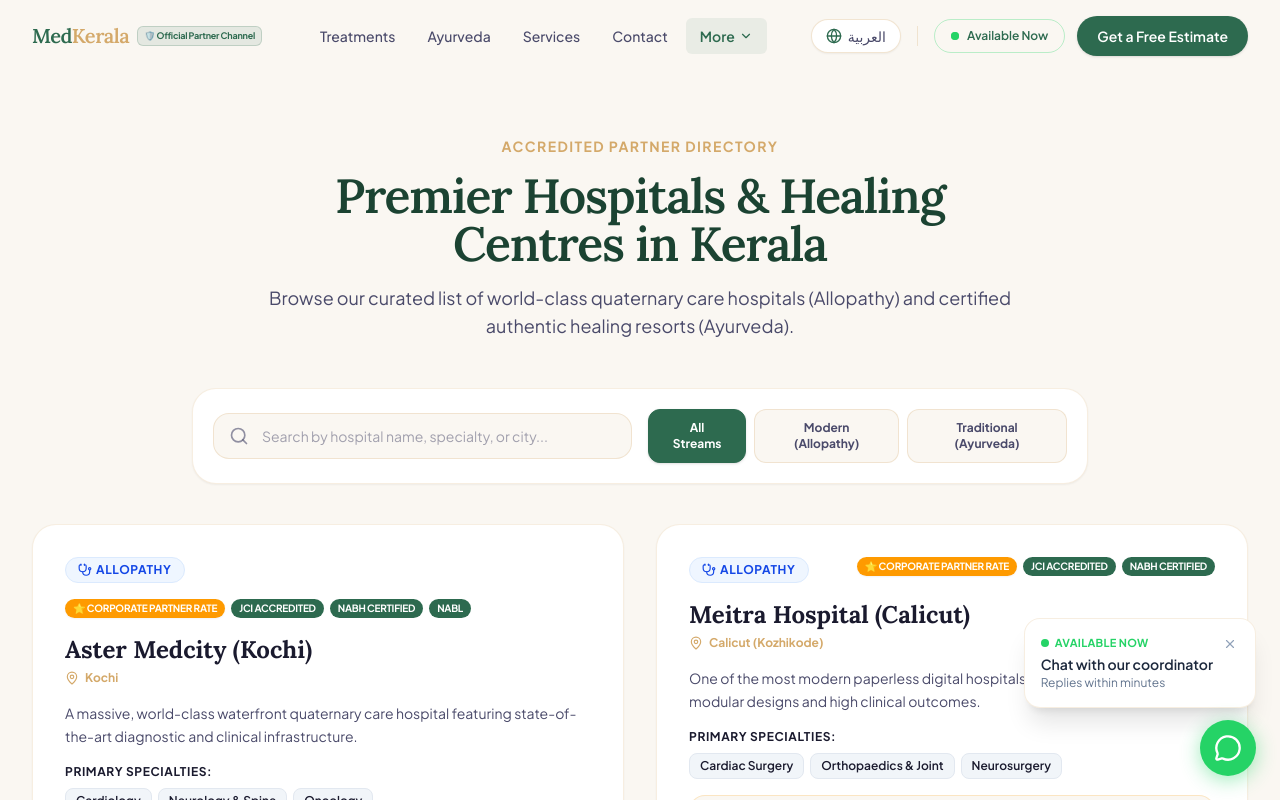
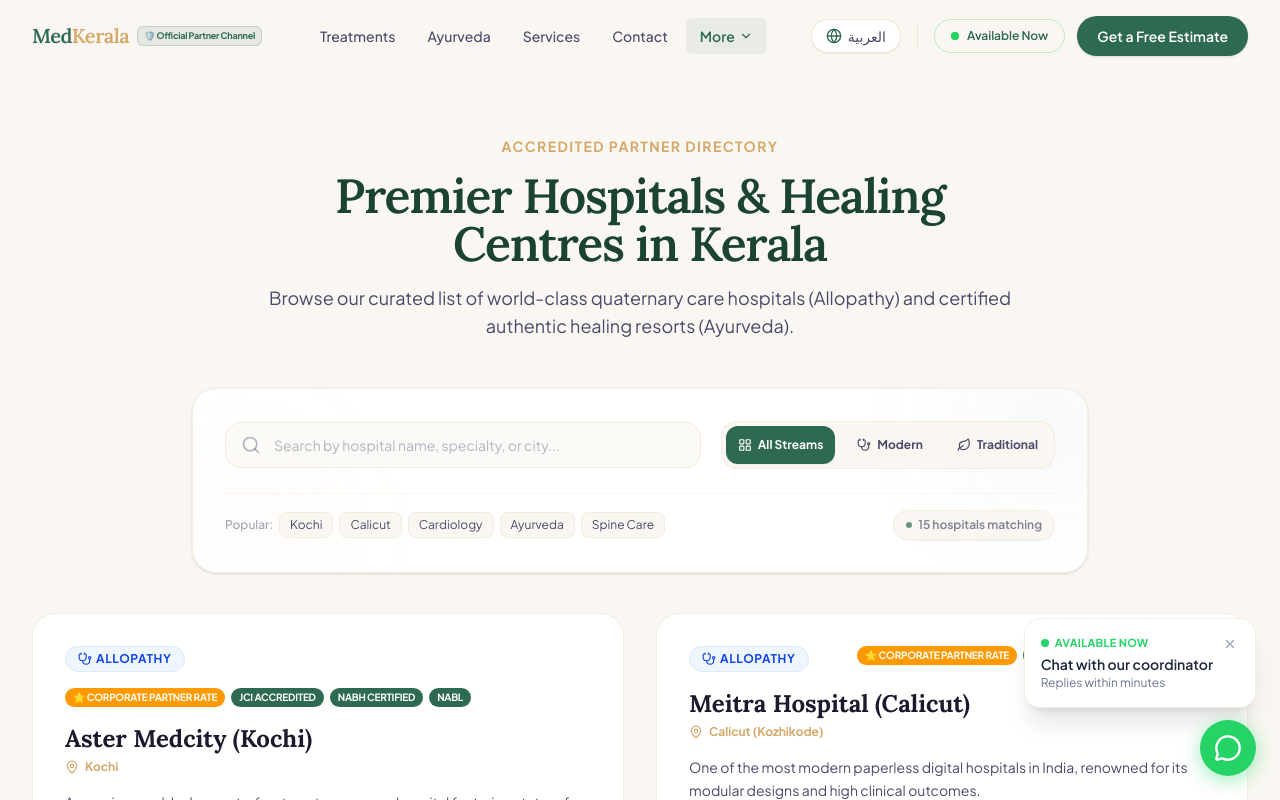
Before and after one commit to smanfari619-maker/medkerala, a Next.js app: page /en/hospitals in a window 1280 px wide. Shown: the top 800 px of the page. Built offline with nearby package versions, Linux system fonts and the light colour scheme.

Commit message:
style: enhance search & filter UI design on hospitals directory

```diff
--- a/src/app/[locale]/hospitals/page.tsx
+++ b/src/app/[locale]/hospitals/page.tsx
@@ -5,7 +5,8 @@ import { useLocale } from 'next-intl';
 import { Link } from '@/i18n/routing';
 import {
   Building2, Stethoscope, Leaf, MapPin,
-  Search, ChevronRight, MessageCircle
+  Search, ChevronRight, MessageCircle,
+  LayoutGrid, X
 } from 'lucide-react';
 import { SITE_CONFIG } from '@/lib/config';
 
@@ -330,56 +331,117 @@ export default function HospitalsDirectoryPage() {
         </div>
 
         {/* Search & Filter Controls */}
-        <div className="bg-white border border-[#D4A96A]/20 rounded-3xl p-5 shadow-xs mb-10 max-w-4xl mx-auto">
-          <div className="grid grid-cols-1 md:grid-cols-12 gap-4 items-center">
+        <div className="bg-white border border-[#D4A96A]/20 rounded-3xl p-6 md:p-8 shadow-sm hover:shadow-md transition-all duration-300 mb-10 max-w-4xl mx-auto relative overflow-hidden">
+          {/* Decorative ambient background glows */}
+          <div className="absolute -top-10 -right-10 w-40 h-40 bg-primary-green/5 rounded-full filter blur-3xl pointer-events-none" />
+          <div className="absolute -bottom-10 -left-10 w-40 h-40 bg-accent-gold/5 rounded-full filter blur-3xl pointer-events-none" />
 
-            {/* Search Input */}
-            <div className="relative md:col-span-6">
-              <div className="absolute inset-y-0 left-4 flex items-center pointer-events-none">
-                <Search className="h-5 w-5 text-text-muted/60" />
+          <div className="relative z-10 space-y-6">
+            <div className="grid grid-cols-1 lg:grid-cols-12 gap-5 items-center">
+
+              {/* Search Input Container */}
+              <div className="lg:col-span-7 relative group">
+                <div className="absolute inset-y-0 start-4 flex items-center pointer-events-none text-text-muted/40 transition-colors duration-200 group-focus-within:text-primary-green">
+                  <Search className="h-5 w-5" />
                 </div>
                 <input
                   type="text"
                   placeholder={isRtl ? 'ابحث باسم المستشفى، التخصص، أو المدينة...' : 'Search by hospital name, specialty, or city...'}
                   value={searchQuery}
                   onChange={(e) => setSearchQuery(e.target.value)}
-                className="w-full pl-12 pr-10 py-3 bg-[#FAF7F2] border border-[#D4A96A]/25 rounded-2xl focus:outline-hidden focus:border-primary-green focus:ring-1 focus:ring-primary-green text-sm text-text-dark placeholder-text-muted/50 transition-all font-sans"
+                  className="w-full ps-12 pe-10 py-3 bg-[#FAF7F2]/60 hover:bg-[#FAF7F2] focus:bg-white border border-[#D4A96A]/20 hover:border-primary-green/30 focus:border-primary-green rounded-2xl focus:outline-hidden focus:ring-2 focus:ring-primary-green/10 text-sm text-text-dark placeholder-text-muted/40 transition-all duration-300 font-sans"
                 />
                 {searchQuery && (
                   <button
                     onClick={() => setSearchQuery('')}
-                  className="absolute inset-y-0 right-3 flex items-center px-2 text-text-muted/60 hover:text-primary-green transition-colors cursor-pointer"
+                    className="absolute inset-y-0 end-3 flex items-center px-2 text-text-muted/40 hover:text-primary-green transition-colors cursor-pointer"
                     aria-label="Clear search"
                   >
-                  <span className="text-xs">✕</span>
+                    <X className="h-4 w-4" />
                   </button>
                 )}
               </div>
 
-            {/* Filter Tabs */}
-            <div className="md:col-span-6 flex gap-2 justify-end">
+              {/* Filter Tabs - Premium Segmented Controls */}
+              <div className="lg:col-span-5 flex p-1 bg-[#FAF7F2] border border-[#D4A96A]/15 rounded-2xl gap-1">
                 {[
-                { key: 'all' as const, labelEn: 'All Streams', labelAr: 'الجميع' },
-                { key: 'allopathy' as const, labelEn: 'Modern (Allopathy)', labelAr: 'الطب الحديث' },
-                { key: 'ayurveda' as const, labelEn: 'Traditional (Ayurveda)', labelAr: 'الأيورفيدا' }
+                  { key: 'all' as const, labelEn: 'All Streams', labelAr: 'الجميع', icon: LayoutGrid },
+                  { key: 'allopathy' as const, labelEn: 'Modern', labelAr: 'الطب الحديث', icon: Stethoscope },
+                  { key: 'ayurveda' as const, labelEn: 'Traditional', labelAr: 'الأيورفيدا', icon: Leaf }
                 ].map((tab) => {
                   const active = activeType === tab.key;
+                  const TabIcon = tab.icon;
                   return (
                     <button
                       key={tab.key}
                       onClick={() => setActiveType(tab.key)}
-                    className={`px-4 py-2.5 rounded-xl border text-xs font-bold transition-all cursor-pointer font-sans min-h-[42px] flex-1 md:flex-initial ${
+                      className={`flex items-center justify-center gap-1.5 px-3 py-2 rounded-xl text-xs font-bold transition-all duration-300 cursor-pointer font-sans min-h-[38px] flex-1 ${
                         active
-                        ? 'bg-primary-green border-primary-green text-white shadow-sm'
-                        : 'bg-[#FAF7F2] border-[#D4A96A]/25 text-[#4A4A6A] hover:text-primary-green hover:border-primary-green/50'
+                          ? 'bg-primary-green text-white shadow-xs'
+                          : 'text-[#4A4A6A] hover:text-primary-green hover:bg-white/60'
                       }`}
                     >
-                    {isRtl ? tab.labelAr : tab.labelEn}
+                      <TabIcon className="h-3.5 w-3.5 shrink-0" />
+                      <span className="truncate">{isRtl ? tab.labelAr : tab.labelEn}</span>
                     </button>
                   );
                 })}
               </div>
 
+            </div>
+
+            {/* Quick Search Tags & Match Counter */}
+            <div className="flex flex-col sm:flex-row sm:items-center sm:justify-between gap-4 pt-4 border-t border-[#D4A96A]/10 text-xs">
+
+              {/* Popular tags list */}
+              <div className="flex items-center gap-1.5 flex-wrap">
+                <span className="text-text-muted/50 font-medium font-sans">
+                  {isRtl ? 'الكلمات الشائعة:' : 'Popular:'}
+                </span>
+                {(isRtl
+                  ? [
+                      { label: 'كوتشي', val: 'كوتشي' },
+                      { label: 'كالكوت', val: 'كالكوت' },
+                      { label: 'القلب', val: 'القلب' },
+                      { label: 'الأيورفيدا', val: 'الأيورفيدا' },
+                      { label: 'العمود الفقري', val: 'العمود الفقري' }
+                    ]
+                  : [
+                      { label: 'Kochi', val: 'Kochi' },
+                      { label: 'Calicut', val: 'Calicut' },
+                      { label: 'Cardiology', val: 'Cardiology' },
+                      { label: 'Ayurveda', val: 'Ayurveda' },
+                      { label: 'Spine Care', val: 'Spine' }
+                    ]
+                ).map((tag) => {
+                  const isSelected = searchQuery.toLowerCase() === tag.val.toLowerCase();
+                  return (
+                    <button
+                      key={tag.label}
+                      onClick={() => setSearchQuery(isSelected ? '' : tag.val)}
+                      className={`px-2.5 py-1 rounded-lg border transition-all duration-200 cursor-pointer font-sans ${
+                        isSelected
+                          ? 'bg-primary-green/10 border-primary-green/30 text-primary-green font-semibold'
+                          : 'bg-[#FAF7F2] border-[#D4A96A]/15 text-text-muted hover:border-primary-green/30 hover:text-primary-green'
+                      }`}
+                    >
+                      {tag.label}
+                    </button>
+                  );
+                })}
+              </div>
+
+              {/* Dynamic Matches Counter */}
+              <div className="text-text-muted/70 font-semibold font-sans flex items-center gap-1.5 shrink-0 bg-[#FAF7F2] border border-[#D4A96A]/10 px-3 py-1.5 rounded-full shadow-2xs self-start sm:self-auto">
+                <span className="w-1.5 h-1.5 rounded-full bg-primary-green animate-pulse" />
+                <span>
+                  {isRtl
+                    ? `تم العثور على ${filteredHospitals.length} مستشفى`
+                    : `${filteredHospitals.length} ${filteredHospitals.length === 1 ? 'hospital' : 'hospitals'} matching`}
+                </span>
+              </div>
+
+            </div>
           </div>
         </div>
 
```
Lines whose indentation alone changed are shown as unchanged.
